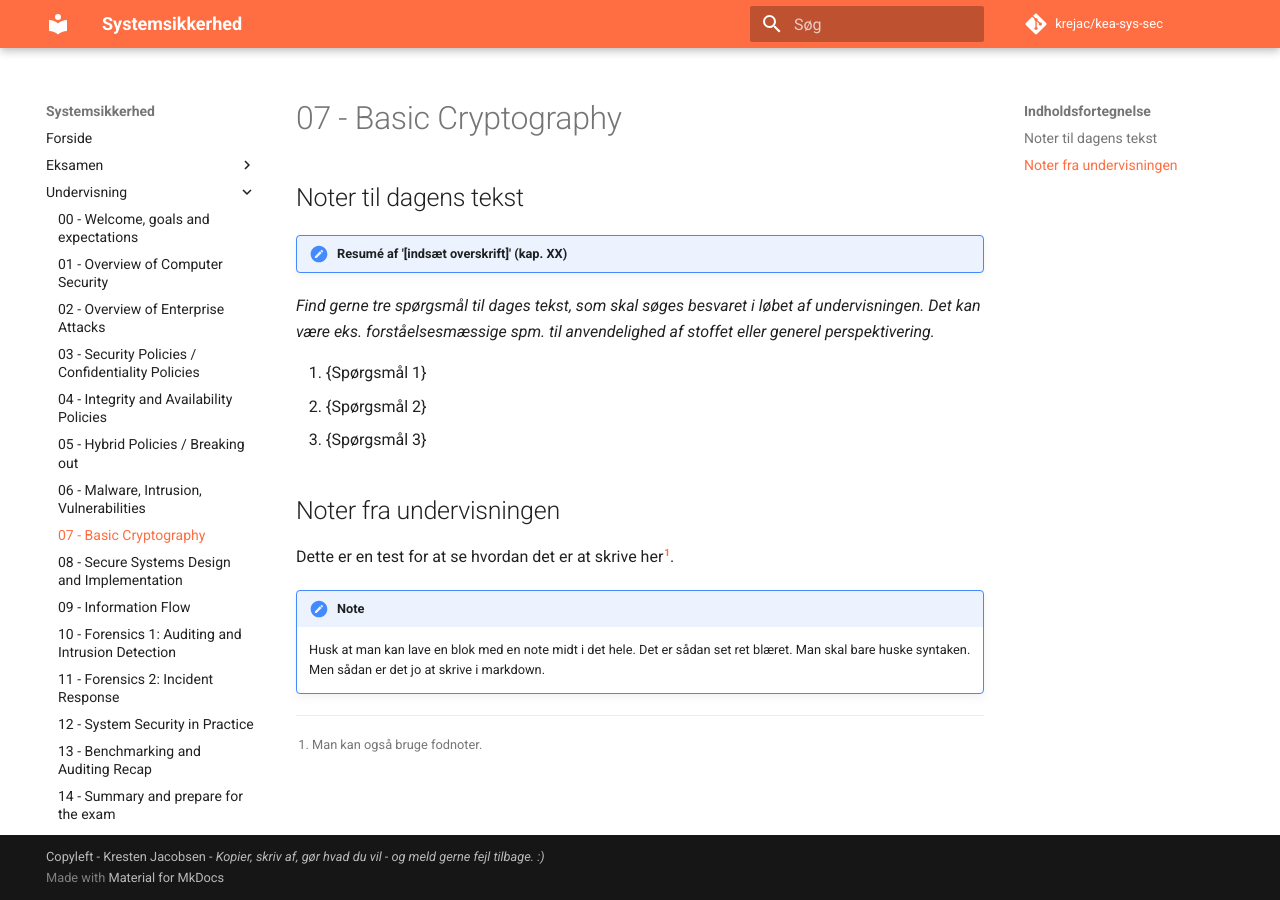
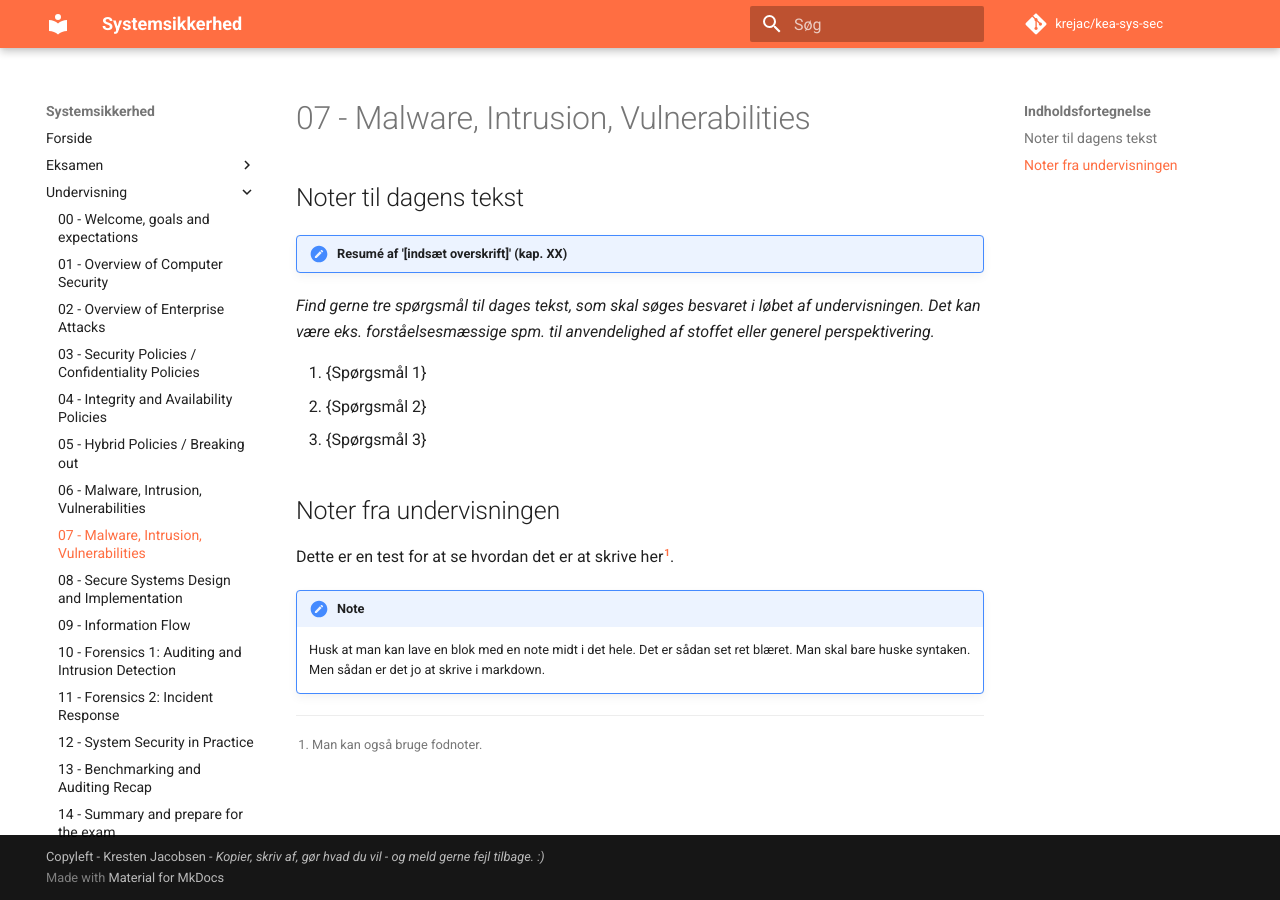
Before and after one commit to krejac/kea-sys-sec, an MkDocs documentation site: the page built from docs/undervisning/07-kursusgang.md, in a window 1280 px wide. Built offline with MkDocs 1.6.1 and Material for MkDocs 9.7.7, drawn with Linux system fonts in a browser that asks for light colours; comment, search, counter and statistics services are not loaded.

Commit message:
Byttet rundt på to kursusgange

```diff
--- a/docs/undervisning/07-kursusgang.md
+++ b/docs/undervisning/07-kursusgang.md
@@ -1,4 +1,4 @@
-# 07 - Basic Cryptography
+# 07 - Malware, Intrusion, Vulnerabilities
 
 ## Noter til dagens tekst
 
```
